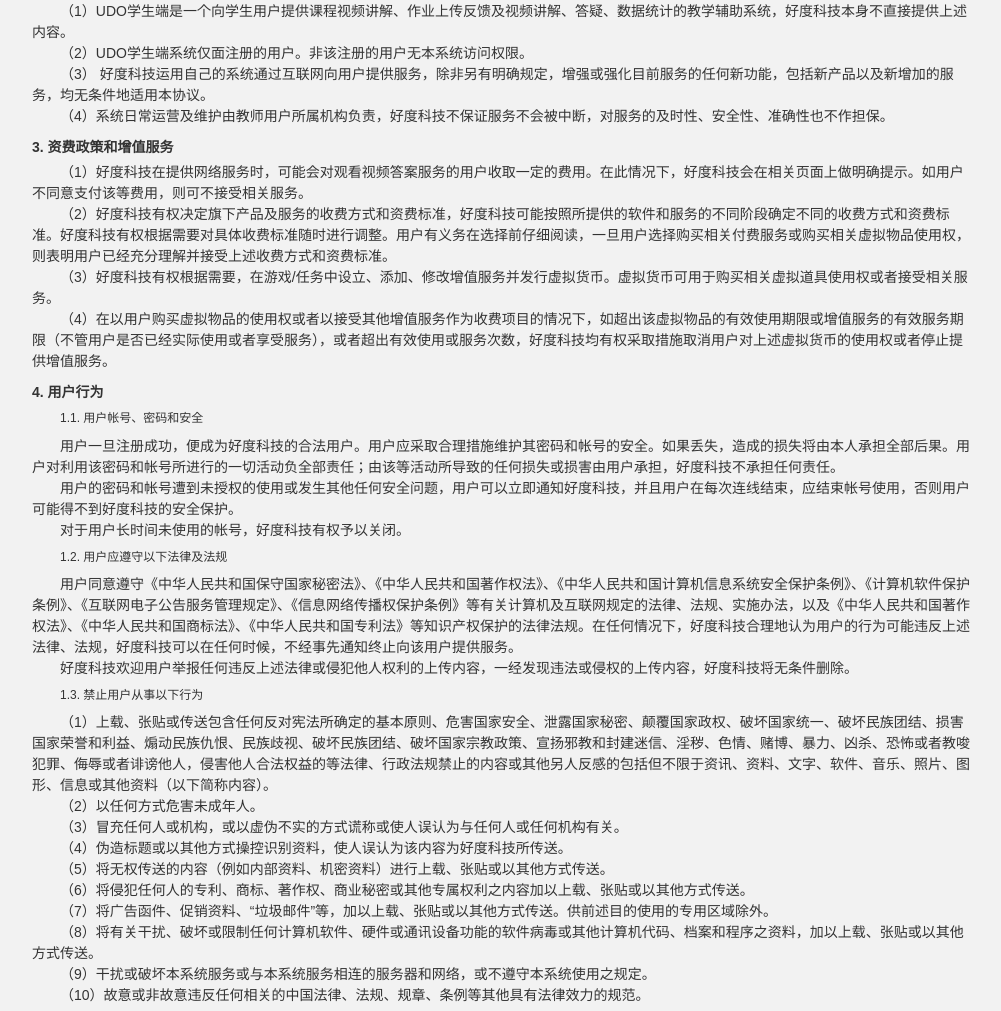
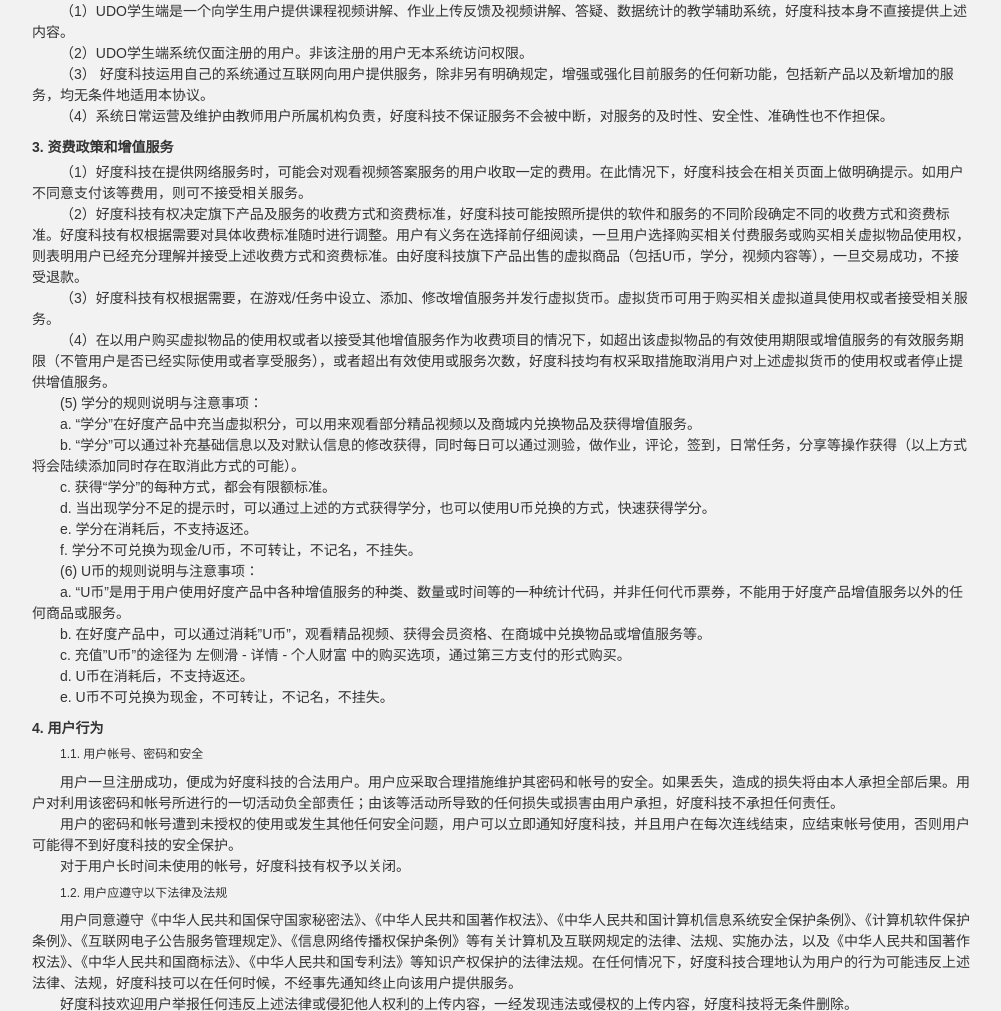
Before and after one commit to krisrita/udo, a PHP site: page /school/application/views/corp/protocol.phtml in a window 1280 px wide. Shown: the part 227-1238 px from the top of the page, without its empty margins (138-1139 px from the left). Run offline with PHP 8.4, Linux system fonts and the light colour scheme.

Commit message:
注册协议

```diff
--- a/application/views/corp/protocol.phtml
+++ b/application/views/corp/protocol.phtml
@@ -31,9 +31,22 @@
 		<dt>3.	资费政策和增值服务</dt>
 	 	<dd>
 	 		<p>（1）好度科技在提供网络服务时，可能会对观看视频答案服务的用户收取一定的费用。在此情况下，好度科技会在相关页面上做明确提示。如用户不同意支付该等费用，则可不接受相关服务。</p>
-	 		<p>（2）好度科技有权决定旗下产品及服务的收费方式和资费标准，好度科技可能按照所提供的软件和服务的不同阶段确定不同的收费方式和资费标准。好度科技有权根据需要对具体收费标准随时进行调整。用户有义务在选择前仔细阅读，一旦用户选择购买相关付费服务或购买相关虚拟物品使用权，则表明用户已经充分理解并接受上述收费方式和资费标准。</p>
+	 		<p>（2）好度科技有权决定旗下产品及服务的收费方式和资费标准，好度科技可能按照所提供的软件和服务的不同阶段确定不同的收费方式和资费标准。好度科技有权根据需要对具体收费标准随时进行调整。用户有义务在选择前仔细阅读，一旦用户选择购买相关付费服务或购买相关虚拟物品使用权，则表明用户已经充分理解并接受上述收费方式和资费标准。由好度科技旗下产品出售的虚拟商品（包括U币，学分，视频内容等），一旦交易成功，不接受退款。</p>
 	 		<p>（3）好度科技有权根据需要，在游戏/任务中设立、添加、修改增值服务并发行虚拟货币。虚拟货币可用于购买相关虚拟道具使用权或者接受相关服务。</p>
 	 		<p>（4）在以用户购买虚拟物品的使用权或者以接受其他增值服务作为收费项目的情况下，如超出该虚拟物品的有效使用期限或增值服务的有效服务期限（不管用户是否已经实际使用或者享受服务），或者超出有效使用或服务次数，好度科技均有权采取措施取消用户对上述虚拟货币的使用权或者停止提供增值服务。</p>
+	 		<p> (5) 学分的规则说明与注意事项：</p>
+	 		<p> a. “学分”在好度产品中充当虚拟积分，可以用来观看部分精品视频以及商城内兑换物品及获得增值服务。</p>
+			<p> b. “学分”可以通过补充基础信息以及对默认信息的修改获得，同时每日可以通过测验，做作业，评论，签到，日常任务，分享等操作获得（以上方式将会陆续添加同时存在取消此方式的可能）。</p>
+			<p> c. 获得“学分”的每种方式，都会有限额标准。</p>
+			<p> d. 当出现学分不足的提示时，可以通过上述的方式获得学分，也可以使用U币兑换的方式，快速获得学分。</p>
+			<p> e. 学分在消耗后，不支持返还。</p>
+			<p>	f. 学分不可兑换为现金/U币，不可转让，不记名，不挂失。</p>
+			<p> (6) U币的规则说明与注意事项：</p>
+			<p> a. “U币”是用于用户使用好度产品中各种增值服务的种类、数量或时间等的一种统计代码，并非任何代币票券，不能用于好度产品增值服务以外的任何商品或服务。</p>
+			<p> b. 在好度产品中，可以通过消耗”U币”，观看精品视频、获得会员资格、在商城中兑换物品或增值服务等。</p>
+			<p> c. 充值”U币”的途径为 左侧滑 - 详情 - 个人财富 中的购买选项，通过第三方支付的形式购买。</p>
+			<p>	d. U币在消耗后，不支持返还。</p>
+			<p> e. U币不可兑换为现金，不可转让，不记名，不挂失。</p>
 		</dd>
 		<dt>4.	用户行为</dt>
 	 	<dd>
```
